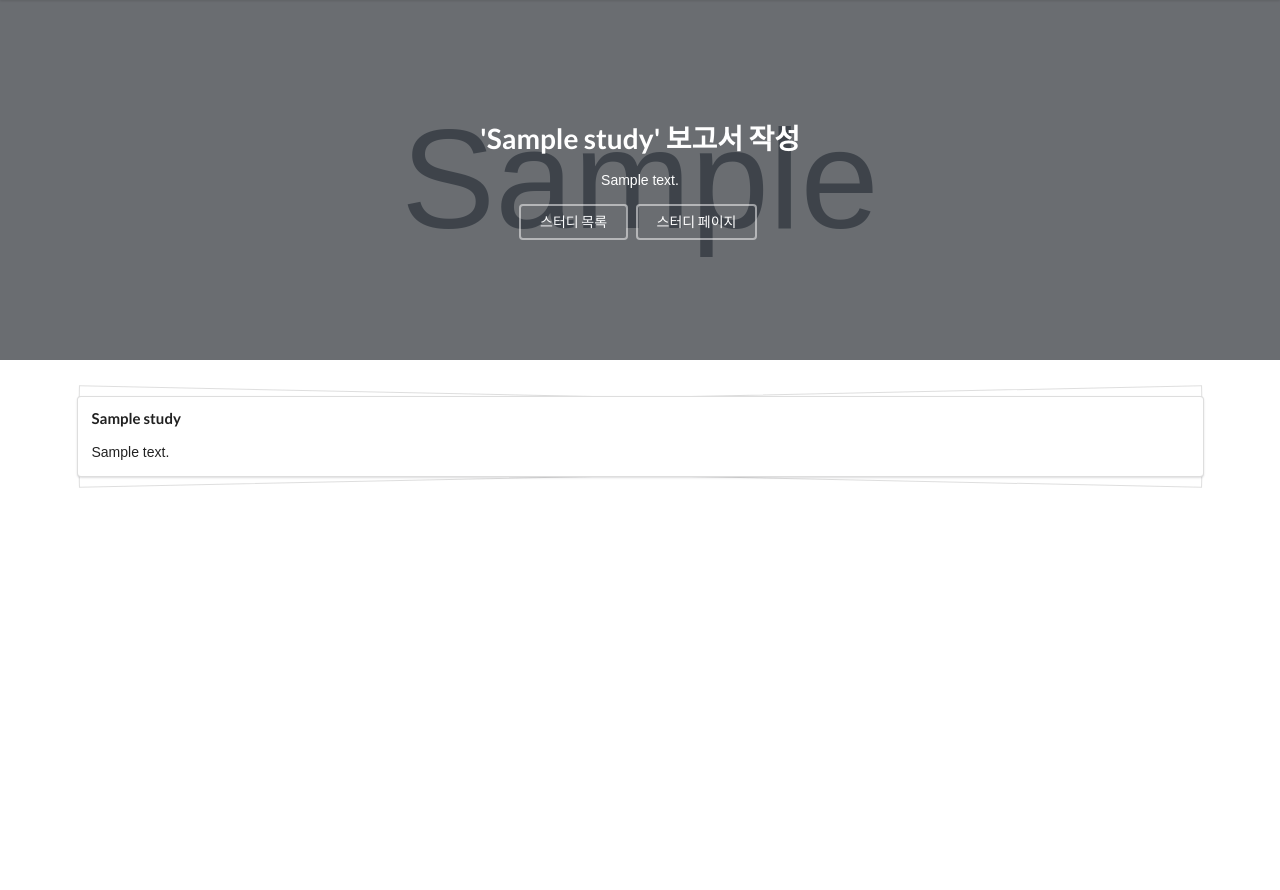
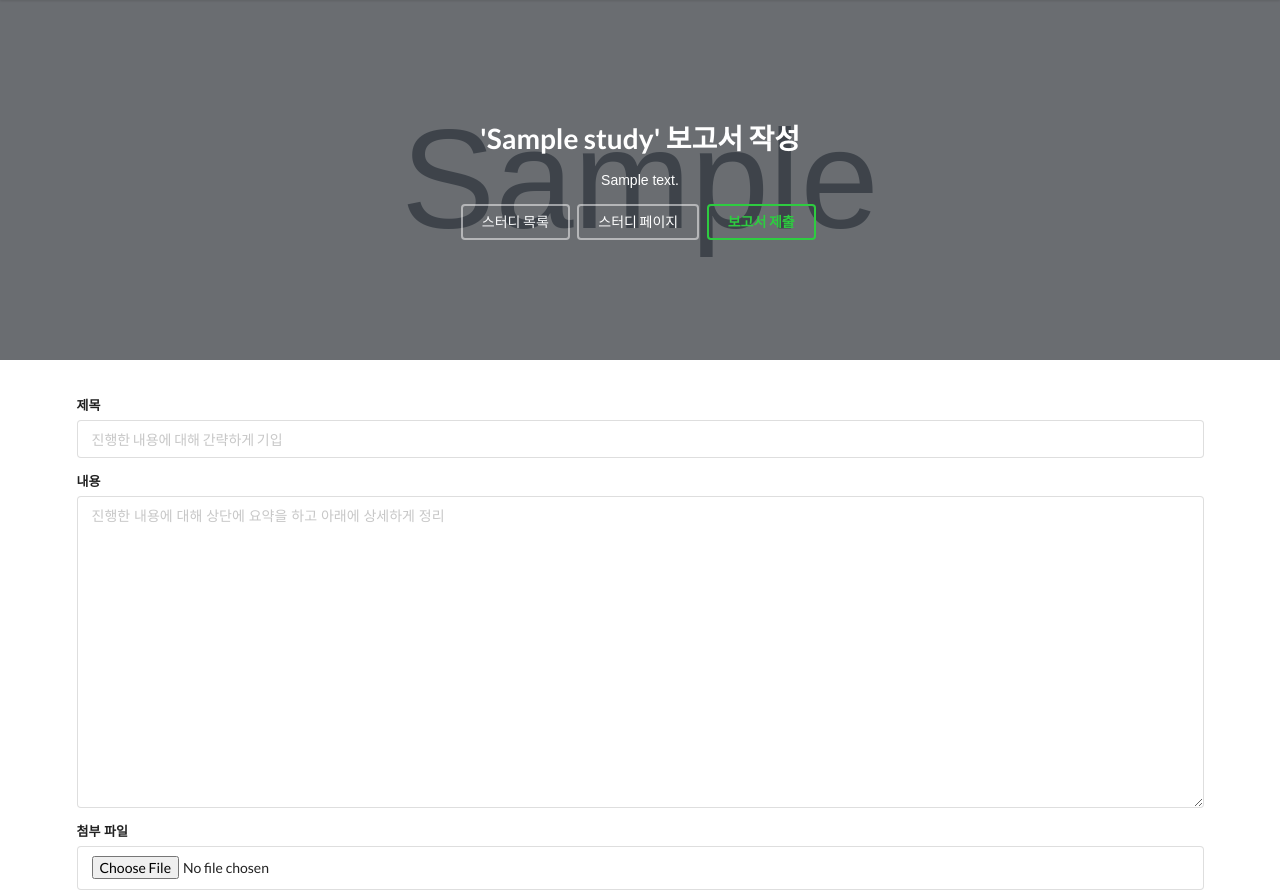
Before and after one commit to whsqkaak/jaram.net, a Django app: page /study/1/report in a window 1280 px wide. Shown: the part 72-962 px from the top of the page. Before the commit the page ends 560 px from the top, so only its background shows below. Run offline with Django 3.2, Linux system fonts and the light colour scheme; tables that the repository leaves empty hold one stand-in row (values such as "Sample post"); grey boxes marked "Sample" are stand-in pictures; some libraries are stand-ins or nearby versions.

Commit message:
[추가] 보고서 제출 페이지 추가

```diff
--- a/main/static/mainapp/css/base.css
+++ b/main/static/mainapp/css/base.css
@@ -58,6 +58,10 @@ html, body {
     width: 100% !important;
 }
 
+.hide {
+    display: none !important;
+}
+
 div.overlay-dark {
     position: absolute;
     width: 100%;
--- a/study/templates/report.html
+++ b/study/templates/report.html
@@ -10,6 +10,13 @@
       }
     {% endif %}
   </style>
+  <script>
+  $(function () {
+    $("#report-submit").click(function() {
+      $("button[type=submit]").click();
+    });
+  });
+  </script>
 {% endblock %}
 
 {% block header_title %}
@@ -20,13 +27,25 @@
   <p>{{ study.description }}</p>
   <a href="{% url 'study' %}" class="ui button inverted basic">스터디 목록</a>
   <a href="{% url 'study_detail' id=study.pk %}" class="ui button inverted basic yellow">스터디 페이지</a>
+  <button id="report-submit" type="button" class="ui button inverted green">보고서 제출</button>
 {% endblock %}
 
 {% block body %}
   <section class="ui container">
-    <div class="ui piled segment">
-      <h4 class="ui header">{{ study.name }}</h4>
-      <div>{{ study.content }}</div>
-    </div>
+    <form id="report-form" class="ui form">
+      <div class="field">
+        <label>제목</label>
+        <input type="text" name="title" placeholder="진행한 내용에 대해 간략하게 기입" required>
+      </div>
+      <div class="field">
+        <label>내용</label>
+        <textarea name="content" rows="16" placeholder="진행한 내용에 대해 상단에 요약을 하고 아래에 상세하게 정리" required></textarea>
+      </div>
+      <div class="field">
+        <label>첨부 파일</label>
+        <input type="file" name="attachment">
+      </div>
+      <button type="submit" class="hide"></button>
+    </form>
   </section>
 {% endblock %}
--- a/study/views.py
+++ b/study/views.py
@@ -1,8 +1,9 @@
 from django.core.exceptions import ObjectDoesNotExist
 from django.shortcuts import render, redirect
+from django.utils import timezone
 from django.views.generic import TemplateView
 from main.util import create_response
-from study.models import Study
+from study.models import Study, StudyReport
 
 
 class StudyListView(TemplateView):
@@ -44,4 +45,21 @@ class StudyReportView(TemplateView):
         return render(request, self.template_name, response)
 
     def post(self, request, *args, **kwargs):
-        pass
+        data = request.POST
+
+        try:
+            study = Study.objects.get(pk=kwargs.get('id'))
+        except ObjectDoesNotExist:
+            return redirect('/study?error=존재하지 않는 스터디입니다.')
+
+        if not (data.get('title') and data.get('content')):
+            return redirect('/study?error=입력된 정보가 올바르지 않습니다.')
+
+        StudyReport(writer=request.user,
+                    study=study,
+                    write_date=timezone.now(),
+                    title=data.get('title'),
+                    content=data.get('content'),
+                    attachment=request.FILES.get('attachment')).save()
+
+        return redirect('/study?success=성공적으로 등록되었습니다.')
```
